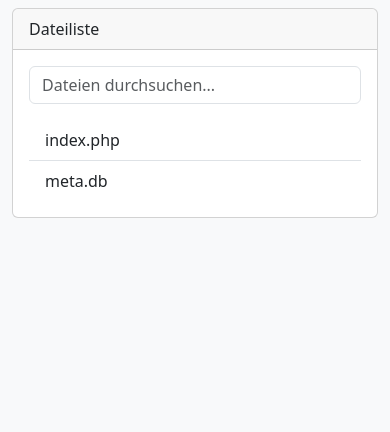
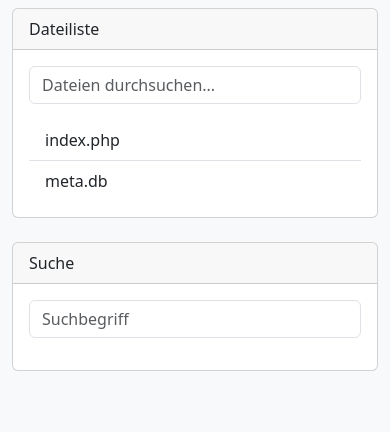
Before and after one commit to hboers/PDF_Archive, a PHP site: page /index.php in a window 390 px wide. Shown: the top 432 px of the page. Run offline with PHP 8.4, Linux system fonts and the light colour scheme.

Commit message:
Suchmaske

```diff
--- a/index.php
+++ b/index.php
@@ -50,6 +50,8 @@ function relpath($full, $base)
 </head>
 <body class="bg-light">
 <div class="container py-2">
+    <div class="row">
+        <div class="col-sm-12 col-lg-8">
             <div class="card mb-4">
                 <div class="card-header">
                     Dateiliste
@@ -72,6 +74,25 @@ function relpath($full, $base)
                     </div>
                 </div>
             </div>
+        </div>
+        <div class="col-sm-12 col-lg-4">
+            <div class="card mb-4">
+                <div class="card-header">
+                   Suche
+                </div>
+                <div class="card-body">
+                    <form method="get">
+                        <div class="mb-3">
+                            <input class="form-control" type="text" name="search" placeholder="Suchbegriff">
+                        </div>
+                    </form>
+                    <div class="scrollable-list p-0">
+                    </div>
+                </div>
+            </div>
+        </div>
+    </div>
+
 
     <?php
     if (isset($_GET['edit'])):
```
Lines whose indentation alone changed are shown as unchanged.
